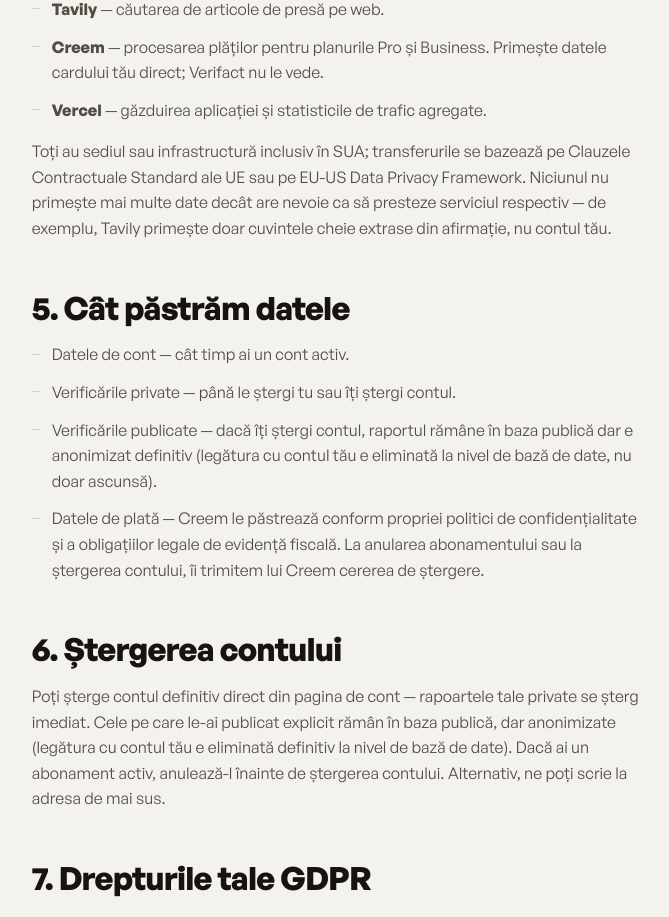
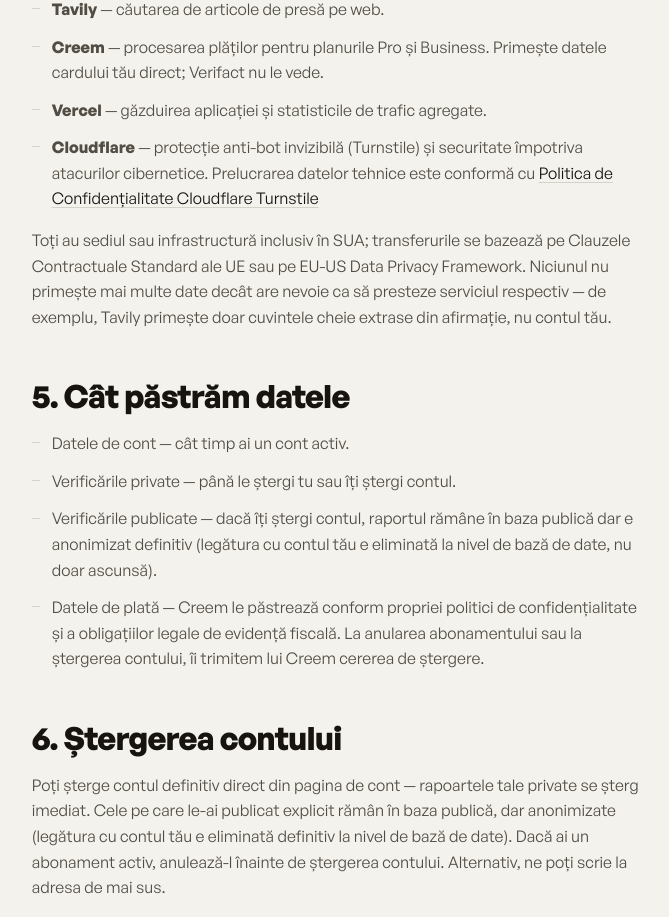
Before and after one commit to Seby2005/Verifact, a Next.js app: page /confidentialitate in a window 1280 px wide. Shown: the part 1960-2877 px from the top of the page, without its empty margins (301-970 px from the left). Built offline with nearby package versions, Linux system fonts and the light colour scheme; no server answers.

Commit message:
feat(security): support invisible Turnstile mode and update privacy policy with Turnstile Privacy Addendum

```diff
--- a/src/app/confidentialitate/page.tsx
+++ b/src/app/confidentialitate/page.tsx
@@ -40,6 +40,12 @@
     { name: 'Tavily', desc: t('confidentialitatePage.sec4Vendors.4.desc') },
     { name: 'Creem', desc: t('confidentialitatePage.sec4Vendors.5.desc') },
     { name: 'Vercel', desc: t('confidentialitatePage.sec4Vendors.6.desc') },
+    {
+      name: 'Cloudflare',
+      desc: t('confidentialitatePage.sec4Vendors.7.desc'),
+      link: 'https://www.cloudflare.com/en-gb/turnstile-privacy-policy/',
+      linkText: t('confidentialitatePage.turnstilePolicyLink'),
+    },
   ];
 
   const sec5List = [
@@ -122,6 +128,16 @@
             {sec4Vendors.map((vendor) => (
               <li key={vendor.name}>
                 <strong>{vendor.name}</strong> — {vendor.desc}
+                {'link' in vendor && vendor.link ? (
+                  <a
+                    href={vendor.link}
+                    target="_blank"
+                    rel="noreferrer noopener"
+                    className={shell.textLink}
+                  >
+                    {('linkText' in vendor && vendor.linkText) || 'Privacy Policy'}
+                  </a>
+                ) : null}
               </li>
             ))}
           </ul>
--- a/src/components/ui/Turnstile/Turnstile.module.css
+++ b/src/components/ui/Turnstile/Turnstile.module.css
@@ -3,19 +3,9 @@
   flex-direction: column;
   align-items: center;
   justify-content: center;
-  min-height: 65px;
-  margin: var(--spacing-sm, 8px) 0;
   width: 100%;
 }
 
 .widget {
-  min-width: 300px;
-  min-height: 65px;
+  /* Cloudflare controls its own dimensions (0x0 in invisible mode) */
 }
-
-.loading {
-  font-size: 0.85rem;
-  color: var(--color-text-muted, #6B7280);
-  padding: 8px 12px;
-  text-align: center;
-}
--- a/src/components/ui/Turnstile/index.tsx
+++ b/src/components/ui/Turnstile/index.tsx
@@ -172,7 +172,6 @@
     return (
       <div className={`${styles.container} ${className ?? ''}`.trim()}>
         <div ref={containerRef} className={styles.widget} />
-        {!isLoaded && <div className={styles.loading}>Se inițializează verificarea de securitate...</div>}
       </div>
     );
   }
--- a/src/i18n/dictionaries/en.ts
+++ b/src/i18n/dictionaries/en.ts
@@ -790,7 +790,9 @@
       { name: 'Tavily', desc: 'web news article searching.' },
       { name: 'Creem', desc: 'payment processing for Pro and Business plans. Receives your card data directly; Verifact never sees it.' },
       { name: 'Vercel', desc: 'application hosting and aggregate analytics.' },
+      { name: 'Cloudflare', desc: 'invisible bot protection (Turnstile) and cyber-threat defense. Processing of technical data complies with the ' },
     ],
+    turnstilePolicyLink: 'Cloudflare Turnstile Privacy Addendum',
     sec4Outro:
       'All providers maintain infrastructure in the US/EU; transfers rely on EU Standard Contractual Clauses or the EU-US Data Privacy Framework. No vendor receives more data than necessary — e.g. Tavily only receives extracted keywords from a claim, not your account.',
     sec5Title: '5. Data Retention',
--- a/src/i18n/dictionaries/ro.ts
+++ b/src/i18n/dictionaries/ro.ts
@@ -790,7 +790,9 @@
       { name: 'Tavily', desc: 'căutarea de articole de presă pe web.' },
       { name: 'Creem', desc: 'procesarea plăților pentru planurile Pro și Business. Primește datele cardului tău direct; Verifact nu le vede.' },
       { name: 'Vercel', desc: 'găzduirea aplicației și statisticile de trafic agregate.' },
+      { name: 'Cloudflare', desc: 'protecție anti-bot invizibilă (Turnstile) și securitate împotriva atacurilor cibernetice. Prelucrarea datelor tehnice este conformă cu ' },
     ],
+    turnstilePolicyLink: 'Politica de Confidențialitate Cloudflare Turnstile',
     sec4Outro:
       'Toți au sediul sau infrastructură inclusiv în SUA; transferurile se bazează pe Clauzele Contractuale Standard ale UE sau pe EU-US Data Privacy Framework. Niciunul nu primește mai multe date decât are nevoie ca să presteze serviciul respectiv — de exemplu, Tavily primește doar cuvintele cheie extrase din afirmație, nu contul tău.',
     sec5Title: '5. Cât păstrăm datele',
```
